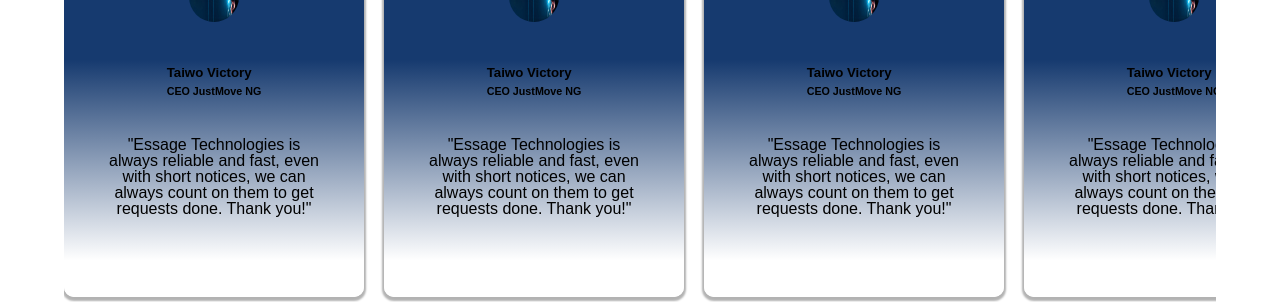
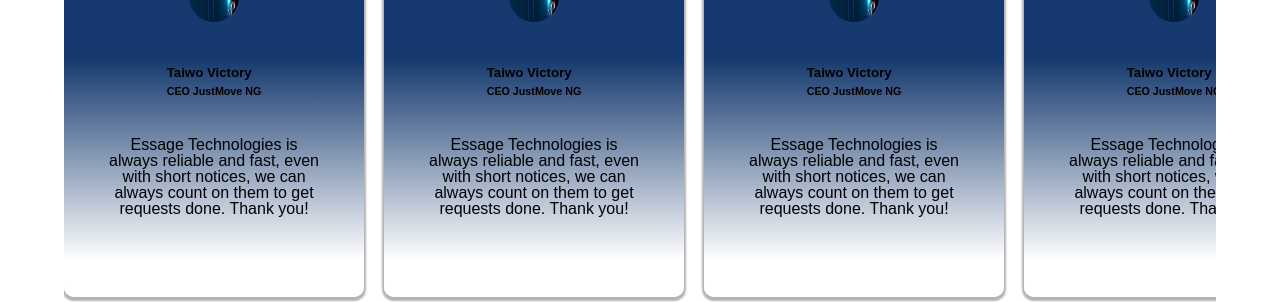
Before and after one commit to SHPrince1/siltech, a Next.js app: page /about in a window 1280 px wide. Shown: the part 2840-3142 px from the top of the page. Built offline with nearby package versions, Linux system fonts and the light colour scheme.

Commit message:
quotoation removed

```diff
--- a/src/app/components/about-us/what-peope-say-card.jsx
+++ b/src/app/components/about-us/what-peope-say-card.jsx
@@ -17,8 +17,8 @@ const WhatPeopeSayCard = () => {
 
 
           <p>
-            "Essage Technologies is always reliable and fast, even with short notices, we
-            can always count on them to get requests done. Thank you!"
+            Essage Technologies is always reliable and fast, even with short notices, we
+            can always count on them to get requests done. Thank you!
           </p>
         </div>
         <div></div>
```
